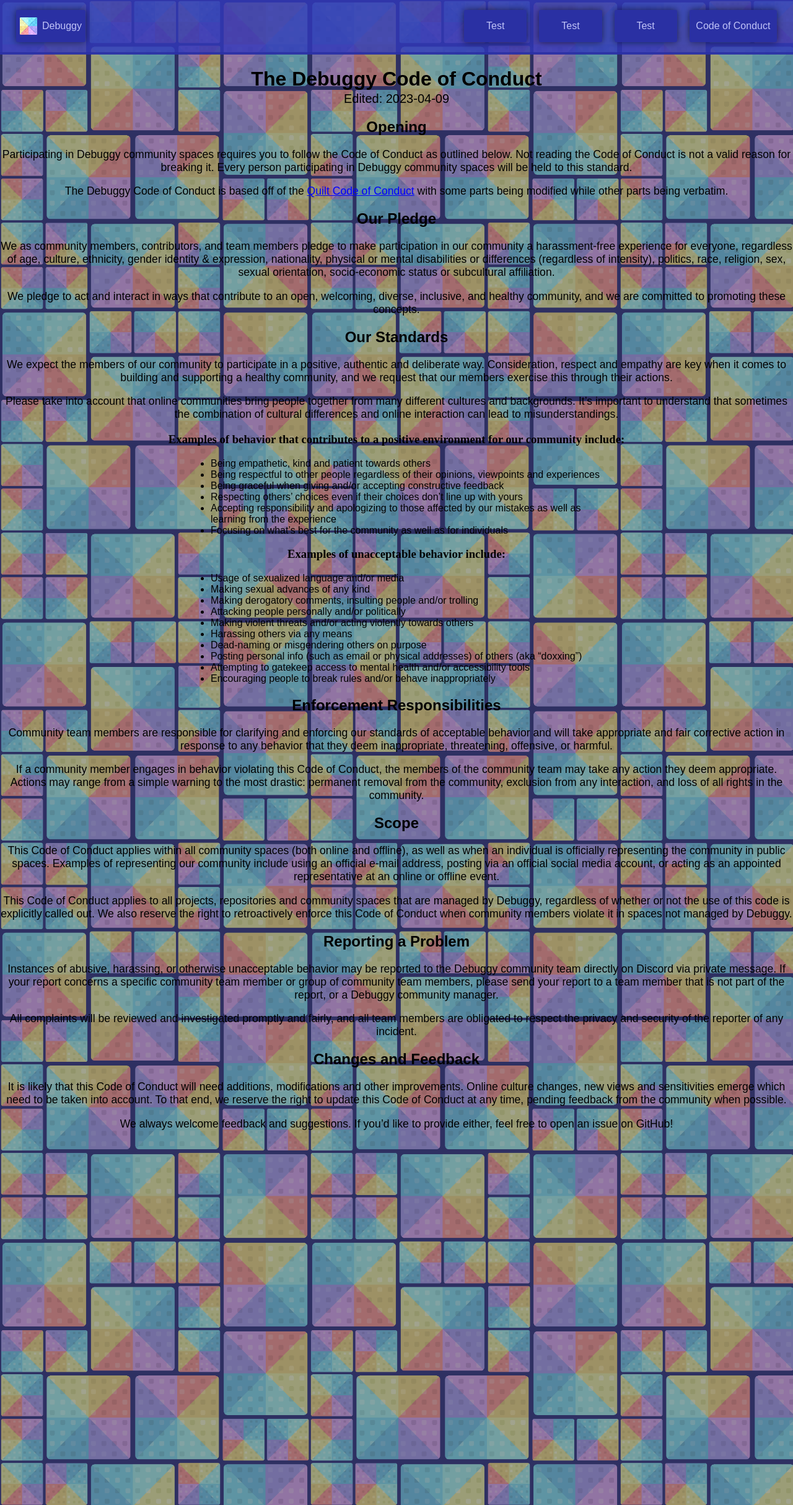
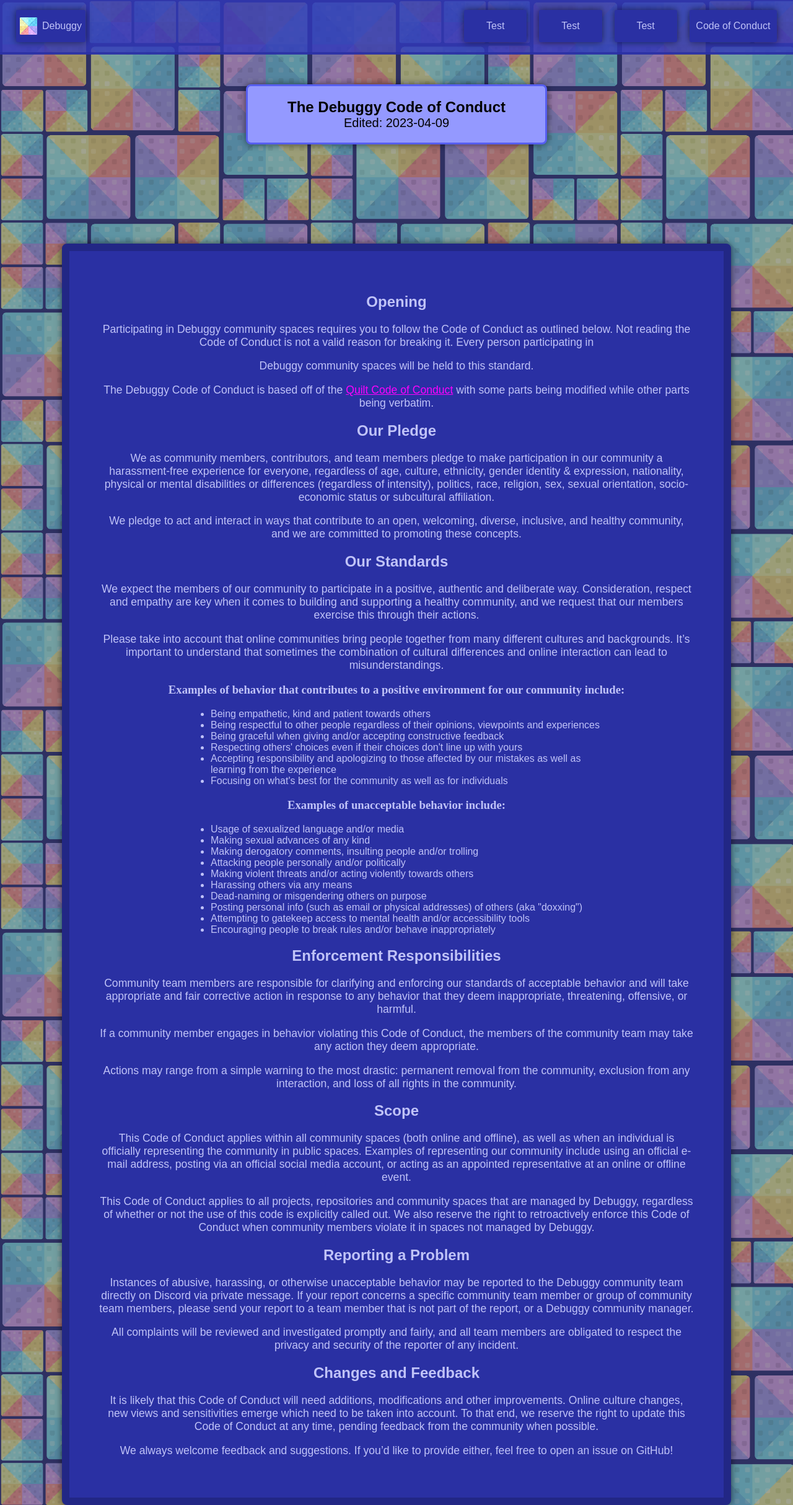
Before and after one commit to maximumpower55/debuggyteam.github.io, a Jekyll site: the page built from code-of-conduct.html, in a window 1280 px wide. Shown: the whole page at 62% size. Built offline with Jekyll 4.4.1, drawn with Linux system fonts in a browser that asks for light colours; some of the changed lines change nothing that is shown.

Commit message:
Make code of conduct readable

```diff
--- a/_sass/colors.scss
+++ b/_sass/colors.scss
@@ -5,8 +5,8 @@
     --navbar-border-color: rgb(42, 48, 163, .8);
 
     /* Text and links */
-    --link-color: hsl(240, 100%, 50%);
-    --link-color-hover: hsl(177, 70%, 41%);
+    --link-color: fuchsia;
+    --link-color-hover: hsl(300, 45%, 42%);
     --text-color: rgb(192, 195, 248);
 
     /* Miscellaneous Colors */
--- /dev/null
+++ b/code-of-conduct.html
@@ -0,0 +1,130 @@
+---
+title: Code of Conduct
+description: Debuggy Team's Code of Conduct
+---
+
+<!--
+ <li>Copyright 2021-2022 Quilt Project
+ <li>Copyright 2022-2023 Debuggy Team
+ -
+ <li>Licensed under the Apache License, Version 2.0 (the "License");
+ <li>you may not use this file except in compliance with the License.
+ <li>You may obtain a copy of the License at
+ -
+ <li>       http://www.apache.org/licenses/LICENSE-2.0
+ -
+ <li>Unless required by applicable law or agreed to in writing, software
+ <li>distributed under the License is distributed on an "AS IS" BASIS,
+ <li>WITHOUT WARRANTIES OR CONDITIONS OF ANY KIND, either express or implied.
+ <li>See the License for the specific language governing permissions and
+ <li>limitations under the License.
+-->
+
+<section class="section">
+    <div class="home-card">
+        <h1>The Debuggy Code of Conduct</h1>
+
+        <!--Class is required to distinguish the element for styling reasons. -->
+        <p class="updated">Edited: 2023-04-09</p>
+    </div>
+</section>
+
+<section class="section solid below">
+    <h2>Opening</h2>
+
+    <p>Participating in Debuggy community spaces requires you to follow the Code of Conduct as outlined below.
+    Not reading the Code of Conduct is not a valid reason for breaking it. Every person participating in
+    <p>Debuggy community spaces will be held to this standard.</p>
+
+    <p>The Debuggy Code of Conduct is based off of the <a href="https://quiltmc.org/en/community/code-of-conduct/">Quilt Code of Conduct</a>
+    with some parts being modified while other parts being verbatim.</p>
+
+    <h2>Our Pledge</h2>
+
+    <p>We as community members, contributors, and team members pledge to make participation in our community a harassment-free
+    experience for everyone,
+    regardless of age, culture, ethnicity, gender identity & expression, nationality, physical or mental disabilities or
+    differences (regardless of intensity),
+    politics, race, religion, sex, sexual orientation, socio-economic status or subcultural affiliation.</p>
+
+    <p>We pledge to act and interact in ways that contribute to an open, welcoming, diverse, inclusive, and healthy community,
+    and we are committed to promoting these concepts.</p>
+
+    <h2>Our Standards</h2>
+
+    <p>We expect the members of our community to participate in a positive, authentic and deliberate way.
+    Consideration, respect and empathy are key when it comes to building and supporting a healthy community,
+    and we request that our members exercise this through their actions.</p>
+
+    <p>Please take into account that online communities bring people together from many different cultures and backgrounds.
+    It’s important to understand that sometimes the combination of cultural differences and online interaction can lead to
+    misunderstandings.</p>
+
+    <h3>Examples of behavior that contributes to a positive environment for our community include:</h3>
+
+    <ul>
+        <li>Being empathetic, kind and patient towards others</li>
+        <li>Being respectful to other people regardless of their opinions, viewpoints and experiences</li>
+        <li>Being graceful when giving and/or accepting constructive feedback</li>
+        <li>Respecting others' choices even if their choices don't line up with yours</li>
+        <li>Accepting responsibility and apologizing to those affected by our mistakes as well as learning from the experience</li>
+        <li>Focusing on what's best for the community as well as for individuals</li>
+    </ul>
+
+    <h3>Examples of unacceptable behavior include:</h3>
+    <ul>
+        <li>Usage of sexualized language and/or media</li>
+        <li>Making sexual advances of any kind</li>
+        <li>Making derogatory comments, insulting people and/or trolling</li>
+        <li>Attacking people personally and/or politically</li>
+        <li>Making violent threats and/or acting violently towards others</li>
+        <li>Harassing others via any means</li>
+        <li>Dead-naming or misgendering others on purpose</li>
+        <li>Posting personal info (such as email or physical addresses) of others (aka "doxxing")</li>
+        <li>Attempting to gatekeep access to mental health and/or accessibility tools</li>
+        <li>Encouraging people to break rules and/or behave inappropriately</li>
+    </ul>
+
+    <h2>Enforcement Responsibilities</h2>
+
+    <p>Community team members are responsible for clarifying and enforcing our standards of acceptable behavior and will take
+    appropriate and fair corrective action in response to any behavior that they deem inappropriate, threatening, offensive, or harmful.</p>
+
+    <p>If a community member engages in behavior violating this Code of Conduct, the members of the community team may take any
+    action they deem appropriate.</p>
+    <p>Actions may range from a simple warning to the most drastic: permanent removal from the community, exclusion from any
+    interaction, and loss of all rights in the community.</p>
+
+    <h2>Scope</h2>
+
+    <p>This Code of Conduct applies within all community spaces (both online and offline), as well as when an individual is
+    officially representing the community in
+    public spaces. Examples of representing our community include using an official e-mail address, posting via an official
+    social media account,
+    or acting as an appointed representative at an online or offline event.</p>
+
+    <p>This Code of Conduct applies to all projects, repositories and community spaces that are managed by Debuggy,
+    regardless of whether or not the use of this code is explicitly called out.
+    We also reserve the right to retroactively enforce this Code of Conduct when community members violate it in spaces not
+    managed by Debuggy.</p>
+
+    <h2>Reporting a Problem</h2>
+
+    <p>Instances of abusive, harassing, or otherwise unacceptable behavior may be reported to the Debuggy community team
+    directly on Discord
+    via private message. If your report concerns a specific community team member or group of community team members,
+    please send your report to a team member that is not part of the report, or a Debuggy community manager.</p>
+
+    <p>All complaints will be reviewed and investigated promptly and fairly, and all team members are obligated to respect the
+    privacy and
+    security of the reporter of any incident.</p>
+
+    <h2>Changes and Feedback</h2>
+
+    <p>It is likely that this Code of Conduct will need additions, modifications and other improvements.
+    Online culture changes, new views and sensitivities emerge which need to be taken into account.
+    To that end, we reserve the right to update this Code of Conduct at any time, pending feedback from the community when
+    possible.</p>
+
+    <p>We always welcome feedback and suggestions. If you’d like to provide either, feel free to open an issue on GitHub!</p>
+</section>
--- a/code-of-conduct.md
+++ /dev/null
@@ -1,124 +0,0 @@
----
-title: Code of Conduct
-description: Debuggy Team's Code of Conduct
----
-
-<!--
- - Copyright 2021-2022 Quilt Project
- - Copyright 2022-2023 Debuggy Team
- -
- - Licensed under the Apache License, Version 2.0 (the "License");
- - you may not use this file except in compliance with the License.
- - You may obtain a copy of the License at
- -
- -        http://www.apache.org/licenses/LICENSE-2.0
- -
- - Unless required by applicable law or agreed to in writing, software
- - distributed under the License is distributed on an "AS IS" BASIS,
- - WITHOUT WARRANTIES OR CONDITIONS OF ANY KIND, either express or implied.
- - See the License for the specific language governing permissions and
- - limitations under the License.
--->
-
-# The Debuggy Code of Conduct
-
-<!-- Class is required to distinguish the element for styling reasons. -->
-<p class="updated">Edited: 2023-04-09</p>
-
-## Opening
-
-Participating in Debuggy community spaces requires you to follow the Code of Conduct as outlined below.
-Not reading the Code of Conduct is not a valid reason for breaking it. Every person participating in
-Debuggy community spaces will be held to this standard.
-
-The Debuggy Code of Conduct is based off of
-the [Quilt Code of Conduct](https://quiltmc.org/en/community/code-of-conduct/)
-with some parts being modified while other parts being verbatim.
-
-## Our Pledge
-
-We as community members, contributors, and team members pledge to make participation in our community a harassment-free
-experience for everyone,
-regardless of age, culture, ethnicity, gender identity & expression, nationality, physical or mental disabilities or
-differences (regardless of intensity),
-politics, race, religion, sex, sexual orientation, socio-economic status or subcultural affiliation.
-
-We pledge to act and interact in ways that contribute to an open, welcoming, diverse, inclusive, and healthy community,
-and we are committed to promoting these concepts.
-
-## Our Standards
-
-We expect the members of our community to participate in a positive, authentic and deliberate way.
-Consideration, respect and empathy are key when it comes to building and supporting a healthy community,
-and we request that our members exercise this through their actions.
-
-Please take into account that online communities bring people together from many different cultures and backgrounds.
-It’s important to understand that sometimes the combination of cultural differences and online interaction can lead to
-misunderstandings.
-
-### Examples of behavior that contributes to a positive environment for our community include:
-
-- Being empathetic, kind and patient towards others
-- Being respectful to other people regardless of their opinions, viewpoints and experiences
-- Being graceful when giving and/or accepting constructive feedback
-- Respecting others' choices even if their choices don't line up with yours
-- Accepting responsibility and apologizing to those affected by our mistakes as well as learning from the experience
-- Focusing on what's best for the community as well as for individuals
-
-### Examples of unacceptable behavior include:
-
-- Usage of sexualized language and/or media
-- Making sexual advances of any kind
-- Making derogatory comments, insulting people and/or trolling
-- Attacking people personally and/or politically
-- Making violent threats and/or acting violently towards others
-- Harassing others via any means
-- Dead-naming or misgendering others on purpose
-- Posting personal info (such as email or physical addresses) of others (aka "doxxing")
-- Attempting to gatekeep access to mental health and/or accessibility tools
-- Encouraging people to break rules and/or behave inappropriately
-
-## Enforcement Responsibilities
-
-Community team members are responsible for clarifying and enforcing our standards of acceptable behavior and will take
-appropriate and
-fair corrective action in response to any behavior that they deem inappropriate, threatening, offensive, or harmful.
-
-If a community member engages in behavior violating this Code of Conduct, the members of the community team may take any
-action they deem appropriate.
-Actions may range from a simple warning to the most drastic: permanent removal from the community, exclusion from any
-interaction,
-and loss of all rights in the community.
-
-## Scope
-
-This Code of Conduct applies within all community spaces (both online and offline), as well as when an individual is
-officially representing the community in
-public spaces. Examples of representing our community include using an official e-mail address, posting via an official
-social media account,
-or acting as an appointed representative at an online or offline event.
-
-This Code of Conduct applies to all projects, repositories and community spaces that are managed by Debuggy,
-regardless of whether or not the use of this code is explicitly called out.
-We also reserve the right to retroactively enforce this Code of Conduct when community members violate it in spaces not
-managed by Debuggy.
-
-## Reporting a Problem
-
-Instances of abusive, harassing, or otherwise unacceptable behavior may be reported to the Debuggy community team
-directly on Discord
-via private message. If your report concerns a specific community team member or group of community team members,
-please send your report to a team member that is not part of the report, or a Debuggy community manager.
-
-All complaints will be reviewed and investigated promptly and fairly, and all team members are obligated to respect the
-privacy and
-security of the reporter of any incident.
-
-## Changes and Feedback
-
-It is likely that this Code of Conduct will need additions, modifications and other improvements.
-Online culture changes, new views and sensitivities emerge which need to be taken into account.
-To that end, we reserve the right to update this Code of Conduct at any time, pending feedback from the community when
-possible.
-
-We always welcome feedback and suggestions. If you’d like to provide either, feel free to open an issue on GitHub!
```
